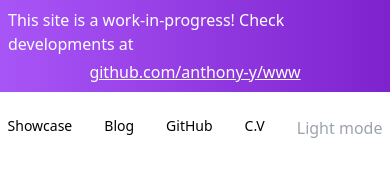
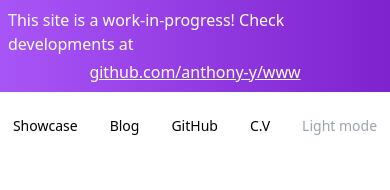
Before and after one commit to anthony-y/www, a Next.js app: page / in a window 390 px wide. Shown: the top 190 px of the page. Built offline with nearby package versions, Linux system fonts and the light colour scheme.

Commit message:
Fix font size of theme toggle on mobile

```diff
--- a/components/Nav.tsx
+++ b/components/Nav.tsx
@@ -1,14 +1,14 @@
 import Link from "next/link"
 
 export function Navbar({ children }) {
-  return <nav className="flex flex-row gap-8 md:gap-24 pt-6 justify-center dark:bg-dark">
+  return <nav className="flex flex-row gap-8 md:gap-24 pt-6 text-sm md:text-lg justify-center dark:bg-dark">
     {children}
   </nav>
 }
 
 export const NavItem = ({ children, the_link }) => {
   return <Link href={the_link}>
-    <a className="text-sm md:text-lg transition hover:text-blue-400 dark:text-white dark:hover:text-darkPrimary">
+    <a className="transition hover:text-blue-400 dark:text-white dark:hover:text-darkPrimary">
       {children}
     </a>
   </Link>
```
